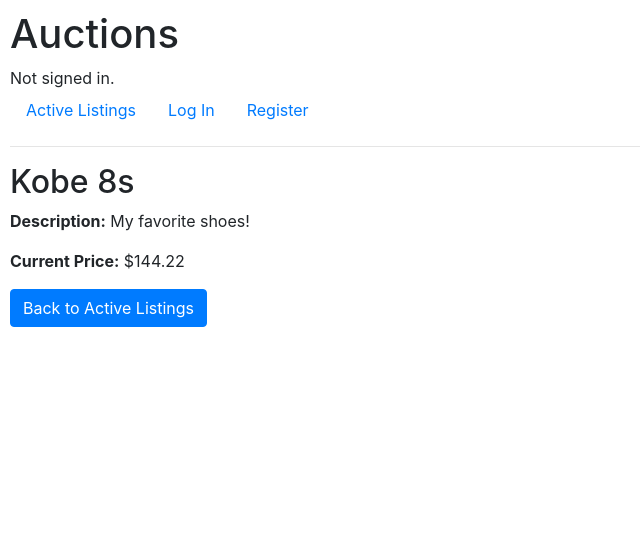
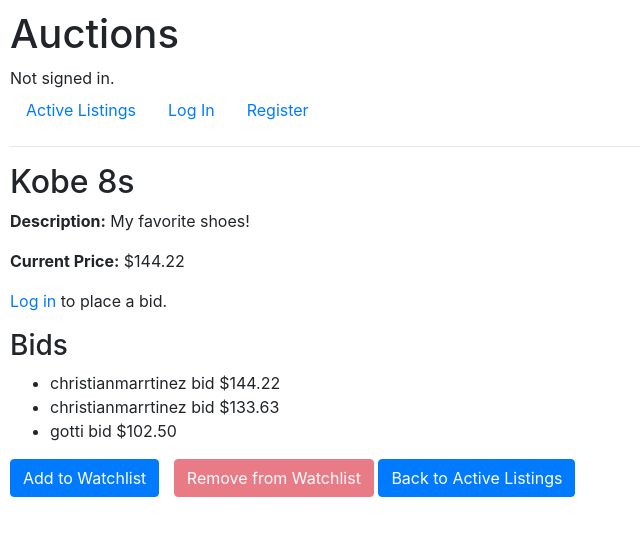
Before and after one commit to christianmarrtinez/auction-site, a Django app: page /listing/1/ in a window 1280 px wide. Shown: the top 536 px of the page, without its empty margins (0-640 px from the left). Run offline with Django 3.2, Linux system fonts and the light colour scheme; data comes from the database, SQL or seed files in the repository; both versions use the stored data as it was after the commit; some libraries are stand-ins or nearby versions.

Commit message:
Add bid form and bid functionality

```diff
--- a/auctions/forms.py
+++ b/auctions/forms.py
@@ -1,5 +1,5 @@
 from django import forms
-from .models import AuctionListing
+from .models import AuctionListing, Bid
 
 class AuctionListingForm(forms.ModelForm):
     class Meta:
@@ -12,3 +12,14 @@
             'image_url': forms.URLInput(attrs={'class': 'form-control'}),
             'category': forms.Select(choices=AuctionListing.CATEGORY_CHOICES),
         }
+
+class BidForm(forms.ModelForm):
+    class Meta:
+        model = Bid
+        fields = ['amount']
+        labels = {
+            'amount': 'Your Bid'
+        }
+        widgets = {
+            'amount': forms.NumberInput(attrs={'class': 'form-control'})
+        }
--- a/auctions/models.py
+++ b/auctions/models.py
@@ -50,4 +50,4 @@
     listing = models.ForeignKey(AuctionListing, on_delete=models.CASCADE, related_name="watchlist_entries")
 
     class Meta:
-        unique_together = ('user', 'listing')  # Prevent duplicate entries
+        unique_together = ('user', 'listing')
--- a/auctions/templates/auctions/active_listings.html
+++ b/auctions/templates/auctions/active_listings.html
@@ -13,7 +13,7 @@
             <div class="card-body">
                 <h5 class="card-title">{{ listing.title }}</h5>
                 <p class="card-text">{{ listing.description }}</p>
-                <p><strong>Current Price:</strong> ${{ listing.current_price }}</p>
+                <p><strong>Current Price:</strong> ${{ current_price }}</p>
                 <a href="{% url 'listing' listing.id %}" class="btn btn-primary">View Listing</a>
             </div>
         </div>
--- a/auctions/templates/auctions/listing.html
+++ b/auctions/templates/auctions/listing.html
@@ -8,9 +8,37 @@
 {% endif %}
 
 <p><strong>Description:</strong> {{ listing.description }}</p>
-<p><strong>Current Price:</strong> ${{ listing.current_price }}</p>
+<p><strong>Current Price:</strong> ${{ current_price }}</p>
 
 {% if user.is_authenticated %}
+    <h3>Place a Bid</h3>
+    <form method="POST">
+        {% csrf_token %}
+        {{ form.as_p }}
+        <button type="submit" class="btn btn-primary">Place Bid</button>
+    </form>
+    {% if messages %}
+        <ul>
+            {% for message in messages %}
+                <li{% if message.tags %} class="{{ message.tags }}"{% endif %}>{{ message }}</li>
+            {% endfor %}
+        </ul>
+    {% endif %}
+{% else %}
+    <p><a href="{% url 'login' %}">Log in</a> to place a bid.</p>
+{% endif %}
+
+<h3>Bids</h3>
+{% if bids %}
+    <ul>
+    {% for bid in bids %}
+        <li>{{ bid.bidder.username }} bid ${{ bid.amount }}</li>
+    {% endfor %}
+    </ul>
+{% else %}
+    <p>No bids yet. Be the first to bid!</p>
+{% endif %}
+
 <form action="{% url 'toggle_watchlist' listing.id %}" method="post" style="display: inline-block;">
     {% csrf_token %}
     <button
@@ -34,9 +62,6 @@
         Remove from Watchlist
     </button>
 </form>
-{% endif %}
-
-
 
 <a href="{% url 'index' %}" class="btn btn-primary">Back to Active Listings</a>
 {% endblock %}
--- a/auctions/views.py
+++ b/auctions/views.py
@@ -5,17 +5,29 @@
 from django.shortcuts import render, redirect, get_object_or_404
 from django.urls import reverse
 from django.contrib.auth.decorators import login_required
-from .forms import AuctionListingForm
+from .forms import AuctionListingForm, BidForm
+from django.db.models import Max
 
-from .models import User, AuctionListing, Watchlist
+from .models import User, AuctionListing, Watchlist, Bid
 
 
 def index(request):
     listings = AuctionListing.objects.filter(is_active=True)
 
-    return render(request, "auctions/index.html", {
-        "listings": listings
-    })
+    # Dynamically calculate current price for each listing
+    listings_with_prices = []
+    for listing in listings:
+        highest_bid = listing.bids.aggregate(Max('amount'))['amount__max']  # Get the highest bid amount
+        current_price = highest_bid if highest_bid else listing.starting_bid  # Use starting_bid if no bids
+        listings_with_prices.append({
+            'listing': listing,
+            'current_price': current_price,
+        })
+
+    context = {
+        'listings_with_prices': listings_with_prices,
+    }
+    return render(request, 'auctions/index.html', context)
 
 
 def login_view(request):
@@ -89,15 +101,50 @@
 
 def listing(request, listing_id):
     listing = get_object_or_404(AuctionListing, id=listing_id)
+    bids = listing.bids.order_by('-amount')  # Get all bids for this listing, ordered by amount descending
+
+    current_price = bids.first().amount if bids.exists() else listing.starting_bid
+
+    if request.method == 'POST':
+        if not request.user.is_authenticated:
+            messages.error(request, "You must be logged in to place a bid.")
+            return redirect('login')
+
+        form = BidForm(request.POST)
+        if form.is_valid():
+            bid_amount = form.cleaned_data['amount']
+
+            # Validate the bid
+            if bid_amount < listing.starting_bid:
+                messages.error(request, "Your bid must be at least the starting bid.")
+            elif bids.exists() and bid_amount <= bids.first().amount:
+                messages.error(request, "Your bid must be higher than the current highest bid.")
+            else:
+                # Save the bid
+                new_bid = form.save(commit=False)
+                new_bid.listing = listing
+                new_bid.bidder = request.user
+                new_bid.save()
+
+                # Update the current price of the listing
+                listing.current_price = bid_amount
+                listing.save()
+
+                messages.success(request, "Your bid was placed successfully.")
+                return redirect('listing', listing_id=listing_id)
+
+    else:
+        form = BidForm()
 
     # Get the list of users in the watchlist for this listing
     listing_watchlist_users = listing.watchlist_entries.values_list('user', flat=True)
-   # listing_watchlist_users = listing.watchlist_entries.values_list('user__id', flat=True)
-
 
     context = {
         'listing': listing,
-        'listing_watchlist_users': listing_watchlist_users,  # pass it to the template
+        'bids': bids,
+        'form': form,
+        'current_price': current_price,
+        'listing_watchlist_users': listing_watchlist_users,
     }
     return render(request, 'auctions/listing.html', context)
 
```
Also changed, not shown: auctions/templates/auctions/index.html (+14 -13 lines), db.sqlite3. Lines whose indentation alone changed are shown as unchanged.
